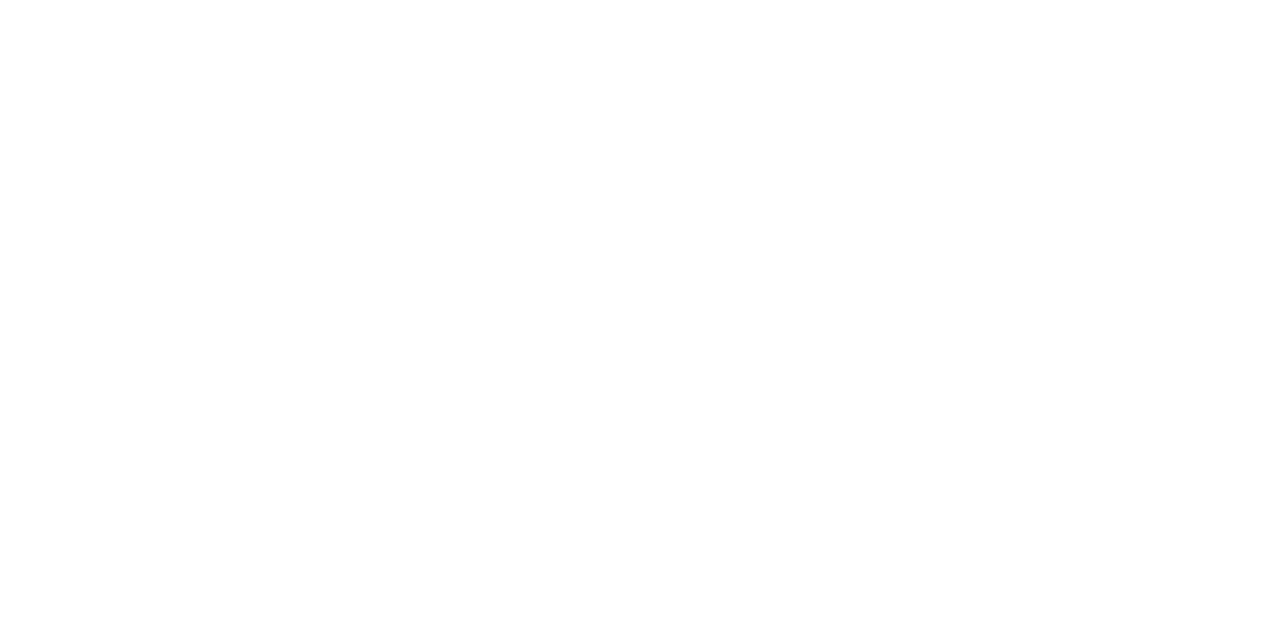
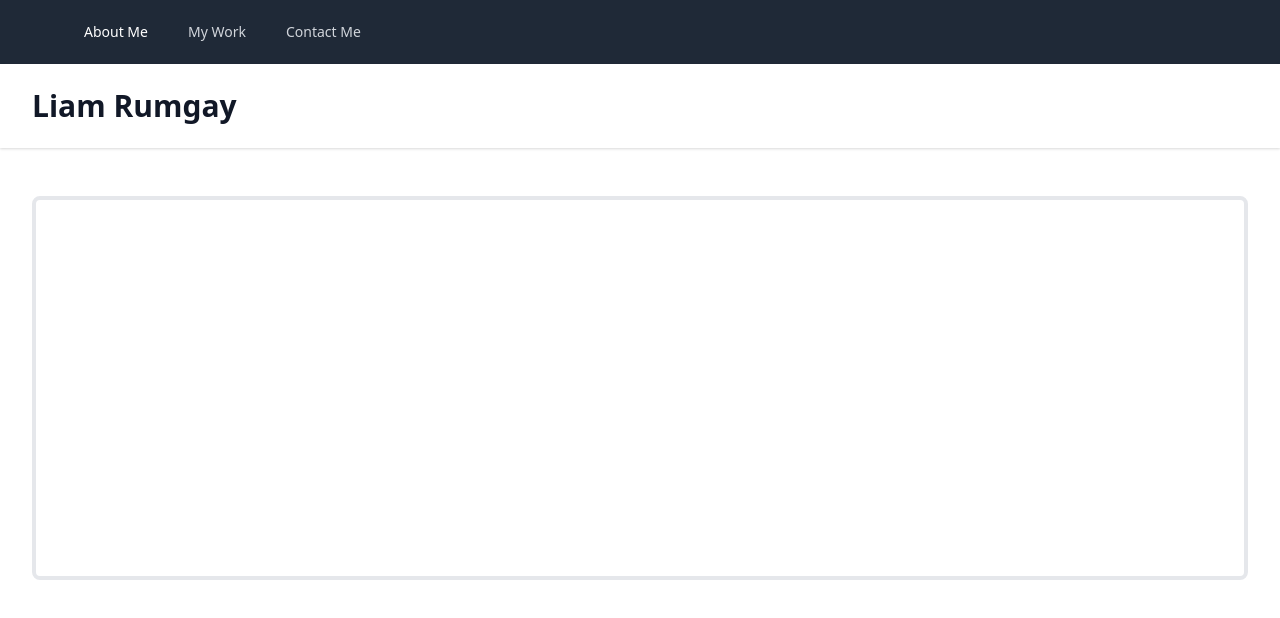
Before and after one commit to LRumgay/LR_React_portfolio, a React (Create React App) app in the folder react-portfolio/: page / in a window 1280 px wide. Shown: the top 618 px of the page. Built offline with nearby package versions, Linux system fonts and the light colour scheme.

Commit message:
navbar added

```diff
--- a/react-portfolio/src/components/Navbar.js
+++ b/react-portfolio/src/components/Navbar.js
@@ -1,62 +1,115 @@
 import React from "react";
 
-export default function Navbar({ fixed }) {
-  const [navbarOpen, setNavbarOpen] = React.useState(false);
+function Navbar() {
   return (
-    <>
-      <nav className="relative flex flex-wrap items-center justify-between px-2 py-3 bg-teal-500 mb-3">
-        <div className="container px-4 mx-auto flex flex-wrap items-center justify-between">
-          <div className="w-full relative flex justify-between lg:w-auto lg:static lg:block lg:justify-start">
+    <div>
+      <nav className="bg-gray-800">
+        <div className="max-w-7xl mx-auto px-4 sm:px-6 lg:px-8">
+          <div className="flex items-center justify-between h-16">
+            <div className="flex items-center">
+              <div className="flex-shrink-0">
+              </div>
+              <div className="hidden md:block">
+                <div className="ml-10 flex items-baseline space-x-4">
                   <a
-              className="text-sm font-bold leading-relaxed inline-block mr-4 py-2 whitespace-nowrap uppercase text-white"
-              href="#pablo"
+                    href="#"
+                    className=" hover:bg-gray-700 text-white px-3 py-2 rounded-md text-sm font-medium"
                   >
-              teal Tailwind Starter Kit
+                    About Me
                   </a>
+
+                  <a
+                    href="#"
+                    className="text-gray-300 hover:bg-gray-700 hover:text-white px-3 py-2 rounded-md text-sm font-medium"
+                  >
+                    My Work
+                  </a>
+
+                  <a
+                    href="#"
+                    className="text-gray-300 hover:bg-gray-700 hover:text-white px-3 py-2 rounded-md text-sm font-medium"
+                  >
+                    Contact Me
+                  </a>
+                </div>
+              </div>
+            </div>
+            <div className="-mr-2 flex md:hidden">
               <button
-              className="text-white cursor-pointer text-xl leading-none px-3 py-1 border border-solid border-transparent rounded bg-transparent block lg:hidden outline-none focus:outline-none"
                 type="button"
-              onClick={() => setNavbarOpen(!navbarOpen)}
+                className="bg-gray-800 inline-flex items-center justify-center p-2 rounded-md text-gray-400 hover:text-white hover:bg-gray-700 focus:outline-none focus:ring-2 focus:ring-offset-2 focus:ring-offset-gray-800 focus:ring-white"
+                aria-controls="mobile-menu"
+                aria-expanded="false"
               >
-              <i className="fas fa-bars"></i>
+
+                <svg
+                  className="hidden h-6 w-6"
+                  xmlns="http://www.w3.org/2000/svg"
+                  fill="none"
+                  viewBox="0 0 24 24"
+                  stroke="currentColor"
+                  aria-hidden="true"
+                >
+                  <path
+                    stroke-linecap="round"
+                    stroke-linejoin="round"
+                    stroke-width="2"
+                    d="M6 18L18 6M6 6l12 12"
+                  />
+                </svg>
               </button>
             </div>
-          <div
-            className={
-              "lg:flex flex-grow items-center" +
-              (navbarOpen ? " flex" : " hidden")
-            }
-            id="example-navbar-danger"
+          </div>
+        </div>
+
+        <div className="md:hidden" id="mobile-menu">
+          <div className="px-2 pt-2 pb-3 space-y-1 sm:px-3">
+            <a
+              href="#"
+              className="hover:bg-gray-700 text-white block px-3 py-2 rounded-md text-base font-medium"
             >
-            <ul className="flex flex-col lg:flex-row list-none lg:ml-auto">
-              <li className="nav-item">
+              About Me
+            </a>
+
             <a
-                  className="px-3 py-2 flex items-center text-xs uppercase font-bold leading-snug text-white hover:opacity-75"
-                  href="#pablo"
+              href="#"
+              className="text-gray-300 hover:bg-gray-700 hover:text-white block px-3 py-2 rounded-md text-base font-medium"
             >
-                  <i className="fab fa-facebook-square text-lg leading-lg text-white opacity-75"></i><span className="ml-2">Share</span>
+              My Work
             </a>
-              </li>
-              <li className="nav-item">
+
             <a
-                  className="px-3 py-2 flex items-center text-xs uppercase font-bold leading-snug text-white hover:opacity-75"
-                  href="#pablo"
+              href="#"
+              className="text-gray-300 hover:bg-gray-700 hover:text-white block px-3 py-2 rounded-md text-base font-medium"
             >
-                  <i className="fab fa-twitter text-lg leading-lg text-white opacity-75"></i><span className="ml-2">Tweet</span>
+
             </a>
-              </li>
-              <li className="nav-item">
+
             <a
-                  className="px-3 py-2 flex items-center text-xs uppercase font-bold leading-snug text-white hover:opacity-75"
-                  href="#pablo"
+              href="#"
+              className="text-gray-300 hover:bg-gray-700 hover:text-white block px-3 py-2 rounded-md text-base font-medium"
             >
-                  <i className="fab fa-pinterest text-lg leading-lg text-white opacity-75"></i><span className="ml-2">Pin</span>
+              Contact Me
             </a>
-              </li>
-            </ul>
           </div>
         </div>
       </nav>
-    </>
+
+      <header className="bg-white shadow">
+        <div className="max-w-7xl mx-auto py-6 px-4 sm:px-6 lg:px-8">
+          <h1 className="text-3xl font-bold text-gray-900">Liam Rumgay</h1>
+        </div>
+      </header>
+      <main>
+        <div className="max-w-7xl mx-auto py-6 sm:px-6 lg:px-8">
+          {/* <!-- Replace with your content --> */}
+          <div className="px-4 py-6 sm:px-0">
+            <div className="border-4 border-gray-200 rounded-lg h-96"></div>
+          </div>
+          {/* <!-- /End replace --> */}
+        </div>
+      </main>
+    </div>
   );
 }
+export default Navbar;
```
Lines whose indentation alone changed are shown as unchanged.
